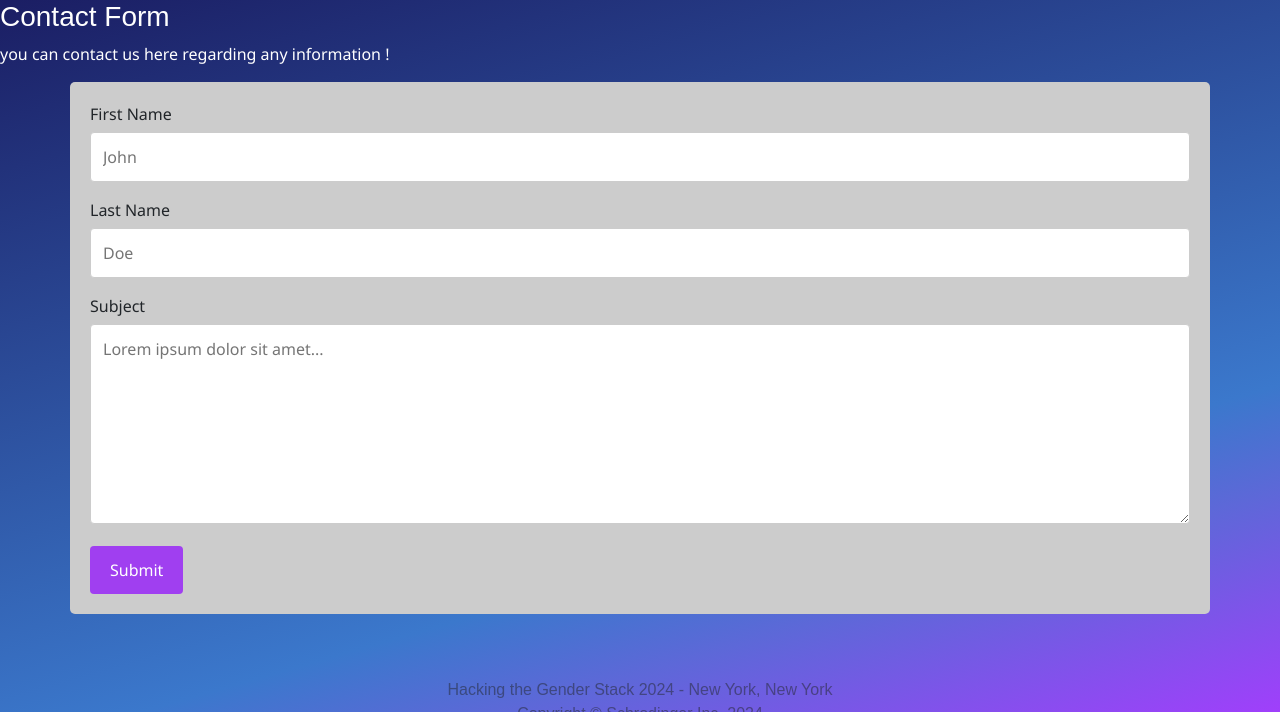
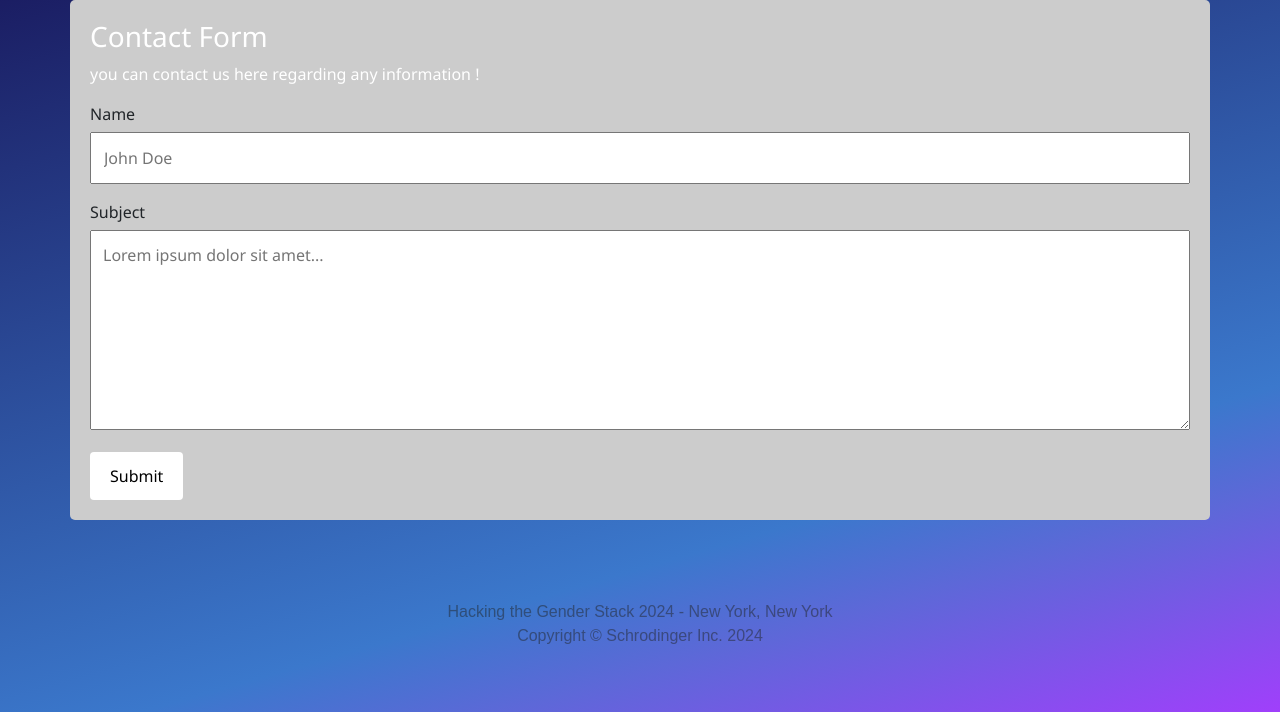
Before and after one commit to lisdis19/SchrodingersCats, a Django app: page /contact/ in a window 1280 px wide. Shown: the part 88-800 px from the top of the page. Run offline with Django 4.2, Linux system fonts and the light colour scheme; parts of the project's set-up code (start-up, migrations or seed data) failed here and were passed over.

Commit message:
more updates to contact page

```diff
--- a/website/templates/contact.html
+++ b/website/templates/contact.html
@@ -36,9 +36,11 @@
     input[type=text], select, textarea {
         width: 100%;
         padding: 12px;
+        {% comment %}
         border: 1px solid #ccc;
         border-radius: 4px;
         box-sizing: border-box;
+        {% endcomment %}
         margin-top: 6px;
         margin-bottom: 16px;
         resize: vertical;
@@ -46,8 +48,8 @@
       }
 
       input[type=submit] {
-        background-color: rgba(160,63,240);
-        color: white;
+        background-color: white;
+        color: black;
         padding: 12px 20px;
         border: none;
         border-radius: 4px;
@@ -56,6 +58,7 @@
       }
 
       input[type=submit]:hover {
+        color: white;
         background-color: rgb(160,63,251);
       }
 
@@ -93,16 +96,14 @@
     <a href="{% url 'contact' %}">Contact</a>
 </nav>
 
-
-<h3>Contact Form</h3>
-<p>you can contact us here regarding any information !</p>
 <div class="container">
     <form action="">
-      <label for="fname">First Name</label>
-      <input type="text" id="fname" name="firstname" placeholder="John">
 
-      <label for="lname">Last Name</label>
-      <input type="text" id="lname" name="lastname" placeholder="Doe">
+        <h3>Contact Form</h3>
+        <p>you can contact us here regarding any information !</p>
+
+      <label for="name">Name</label>
+      <input type="text" id="name" name="name" placeholder="John Doe">
 
       <label for="subject">Subject</label>
       <textarea id="subject" name="subject" placeholder="Lorem ipsum dolor sit amet..." style="height:200px"></textarea>
```
